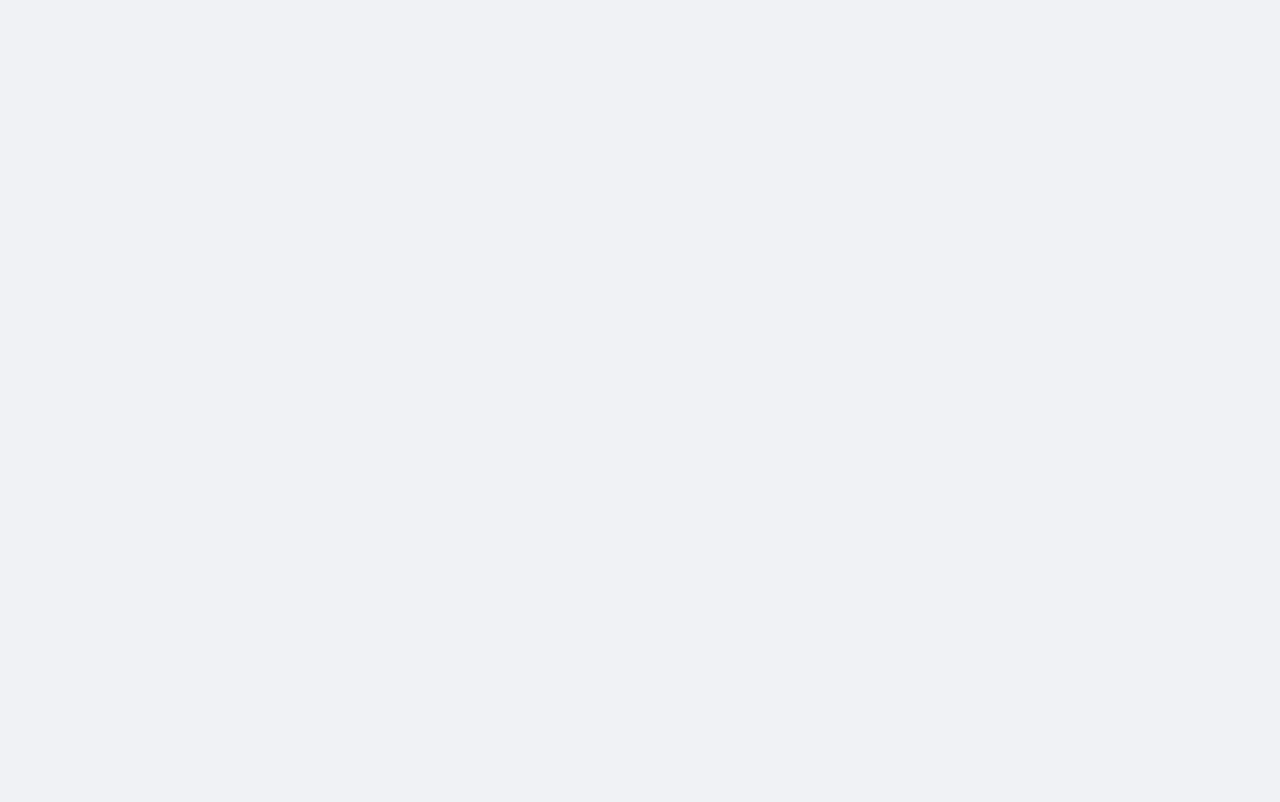
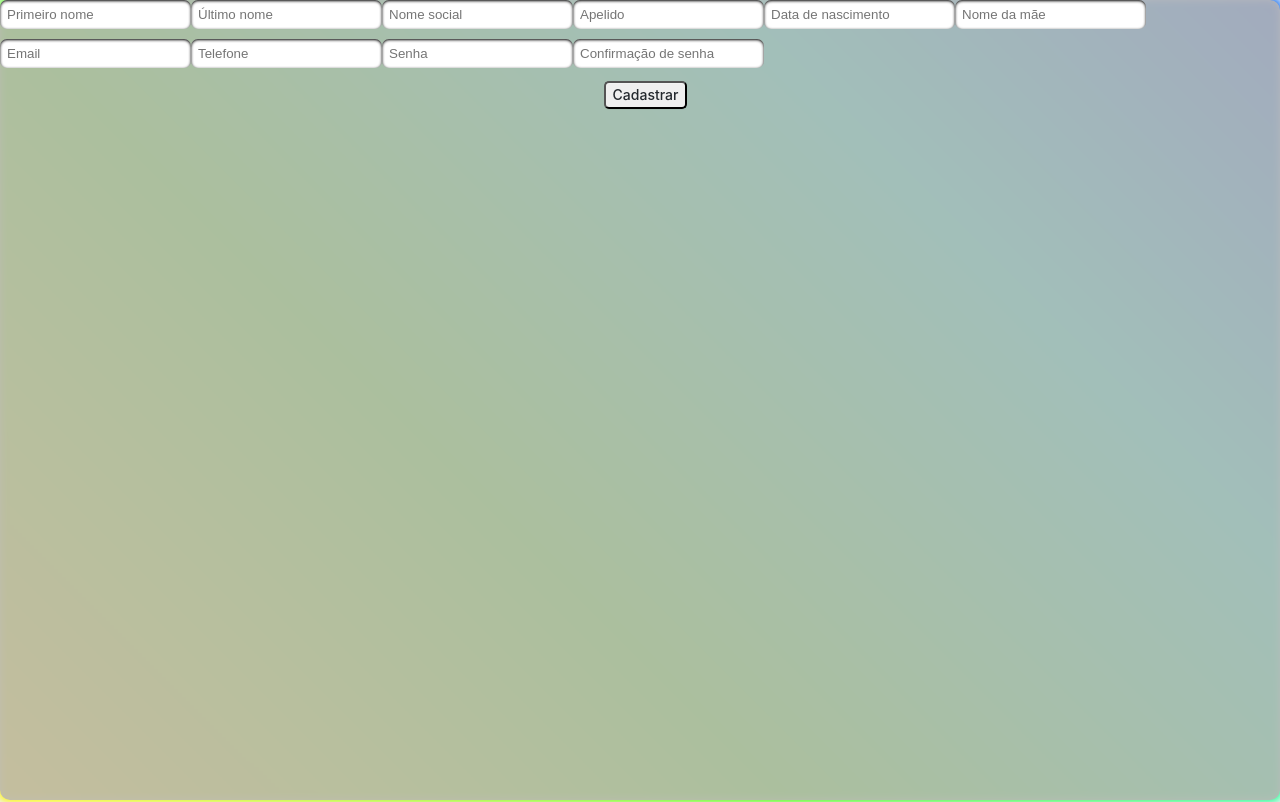
Before and after one commit to rafittu/front-um-trem-to-do, a React (Create React App) app: page /signup in a window 1280 px wide. Before the commit this address had no page. Built offline with nearby package versions, Linux system fonts and the light colour scheme.

Commit message:
feat: user signup page

```diff
--- a/src/pages/SignUp.jsx
+++ b/src/pages/SignUp.jsx
@@ -0,0 +1,215 @@
+import React, { useState } from 'react';
+import { useNavigate } from 'react-router-dom';
+import axios from 'axios';
+import InputLabel from '../components/InputLabel';
+
+function SignUp() {
+  const navigate = useNavigate();
+
+  const [fieldErrors, setFieldErrors] = useState({});
+  const [formData, setFormData] = useState({
+    firstName: '',
+    lastName: '',
+    socialName: '',
+    username: '',
+    bornDate: '',
+    motherName: '',
+    email: '',
+    phone: '',
+    password: '',
+    passwordConfirmation: '',
+  });
+  const [isLoading, setIsLoading] = useState(false);
+  const [apiErrorMessage, setApiErrorMessage] = useState('');
+
+  const fields = [
+    { id: 'firstName', label: 'Primeiro nome', type: 'text' },
+    { id: 'lastName', label: 'Último nome', type: 'text' },
+    { id: 'socialName', label: 'Nome social', type: 'text' },
+    { id: 'username', label: 'Apelido', type: 'text' },
+    { id: 'bornDate', label: 'Data de nascimento', type: 'text' },
+    { id: 'motherName', label: 'Nome da mãe', type: 'text' },
+    { id: 'email', label: 'Email', type: 'email' },
+    { id: 'phone', label: 'Telefone', type: 'tel' },
+    { id: 'password', label: 'Senha', type: 'password' },
+    {
+      id: 'passwordConfirmation',
+      label: 'Confirmação de senha',
+      type: 'password',
+    },
+  ];
+
+  const formatDateToBackend = (inputDate) => {
+    const parts = inputDate.split('/');
+    const day = parts[0];
+    const month = parts[1];
+    const year = parts[2];
+
+    const formattedDate = `${year}-${month}-${day}`;
+    return formattedDate;
+  };
+
+  const handleInputChange = (e) => {
+    const { name, value } = e.target;
+
+    setFormData((prevData) => ({
+      ...prevData,
+      [name]: value,
+    }));
+  };
+
+  const validateForm = () => {
+    const errors = {};
+
+    fields.forEach((field) => {
+      const value = formData[field.id];
+
+      if (!['socialName', 'username', 'phone'].includes(field.id)) {
+        if (!value) {
+          errors[field.id] = 'Este campo é obrigatório:';
+        }
+      }
+
+      switch (field.id) {
+        case 'bornDate':
+          if (!/^\d{2}\/\d{2}\/\d{4}$/.test(value)) {
+            errors[field.id] = 'Data de nascimento inválida (dd/mm/aaaa)';
+          }
+          break;
+        case 'email':
+          if (!/^[\w-]+(\.[\w-]+)*@([\w-]+\.)+[a-zA-Z]{2,7}$/.test(value)) {
+            errors[field.id] = 'Email inválido';
+          }
+          break;
+        case 'password':
+          if (!/(?=.*[A-Z])(?=.*[a-z])(?=.*[0-9])(?=.*\W).{7,}/.test(value)) {
+            errors[field.id] = 'Senha deve conter pelo menos uma letra maiúscula, uma letra minúscula, um número ou um caractere especial';
+          }
+          break;
+        case 'passwordConfirmation':
+          if (value !== formData.password) {
+            errors[field.id] = 'As senhas não coincidem';
+          }
+          break;
+        default:
+          if (
+            !['socialName', 'username'].includes(field.id)
+            && !value
+          ) {
+            errors[field.id] = 'Este campo é obrigatório:';
+          }
+
+          setApiErrorMessage('');
+          break;
+      }
+    });
+
+    setFieldErrors(errors);
+    return Object.keys(errors).length === 0;
+  };
+
+  const handleApiError = (errorMessage) => {
+    switch (errorMessage) {
+      case 'email already in use':
+        setFieldErrors((prevErrors) => ({
+          ...prevErrors,
+          email: 'Este email já está em uso',
+        }));
+        break;
+      case 'invalid ip address':
+        setFieldErrors((prevErrors) => ({
+          ...prevErrors,
+          IpServerError: 'Algo deu errado =(',
+        }));
+        break;
+      default:
+        setApiErrorMessage('Erro de servidor');
+        break;
+    }
+  };
+
+  const validateSignUp = async () => {
+    const formattedBornDate = formatDateToBackend(formData.bornDate);
+    const signUpBody = {
+      ...formData,
+      bornDate: formattedBornDate,
+    };
+
+    try {
+      await axios.post(
+        'http://localhost:3001/user/create',
+        signUpBody,
+      );
+
+      const response = await axios.post('http://localhost:3001/auth/signin', {
+        email: signUpBody.email,
+        password: signUpBody.password,
+      });
+
+      const { accessToken } = response.data;
+      localStorage.setItem('accessToken', accessToken);
+
+      return true;
+    } catch (error) {
+      const errorMessage = error?.response?.data?.error?.message;
+      handleApiError(errorMessage);
+
+      return false;
+    }
+  };
+
+  const handleSubmit = async (e) => {
+    e.preventDefault();
+
+    const isValidForm = validateForm();
+
+    if (isValidForm) {
+      setIsLoading(true);
+      const isValidSignUp = await validateSignUp();
+
+      if (isValidSignUp) {
+        navigate('/');
+      }
+    }
+
+    setIsLoading(false);
+  };
+
+  return (
+    <section className="signUp-section">
+      <form onSubmit={handleSubmit}>
+        <div className="inputs-container">
+          {fields.map((field) => (
+            <InputLabel htmlFor={field.id} key={field.id}>
+              {fieldErrors[field.id] && (
+                <span className="error-message">{fieldErrors[field.id]}</span>
+              )}
+
+              <input
+                name={field.id}
+                id={field.id}
+                value={formData[field.id]}
+                onChange={handleInputChange}
+                type={field.type}
+                placeholder={field.label}
+                className={fieldErrors[field.id] ? 'error' : ''}
+              />
+            </InputLabel>
+          ))}
+        </div>
+
+        {apiErrorMessage && (
+          <div className="error-message">{apiErrorMessage}</div>
+        )}
+
+        <div className="inputs-buttons">
+          <button type="submit" disabled={isLoading}>
+            {isLoading ? 'Registrando...' : 'Cadastrar'}
+          </button>
+        </div>
+      </form>
+    </section>
+  );
+}
+
+export default SignUp;
--- a/src/router/Router.jsx
+++ b/src/router/Router.jsx
@@ -2,10 +2,12 @@ import React from 'react';
 import { Route, Routes } from 'react-router-dom';
 import Home from '../pages/Home';
 import Login from '../pages/Login';
+import SignUp from '../pages/SignUp';
 
 function Router() {
   return (
     <Routes>
+      <Route exact path="/signup" element={<SignUp />} />
       <Route exact path="/login" element={<Login />} />
       <Route exact path="/" element={<Home />} />
     </Routes>
```
